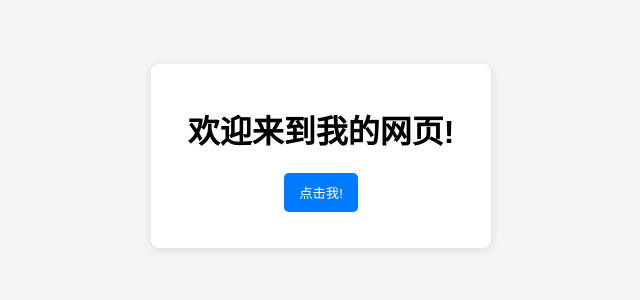
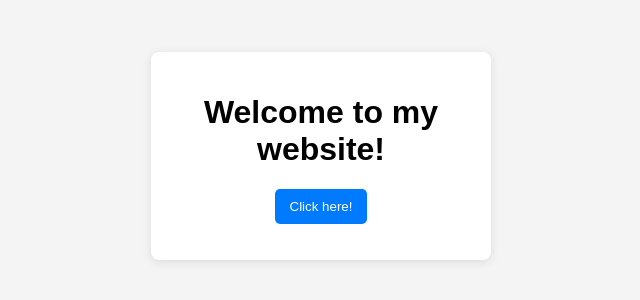
Before and after one commit to kevinzhou0105/kev-website, a plain HTML site: page index.html in a window 1280 px wide. Shown: the part 244-544 px from the top of the page, without its empty margins (319-959 px from the left). Drawn offline with Linux system fonts and the light colour scheme.

Commit message:
Update index.html

```diff
--- a/index.html
+++ b/index.html
@@ -38,14 +38,14 @@
 </head>
 <body>
     <div class="container">
-        <h1>欢迎来到我的网页!</h1>
-        <button id="myButton">点击我!</button>
+        <h1>Welcome to my website!</h1>
+        <button id="myButton">Click here!</button>
         <p id="message" style="margin-top: 15px;"></p>
     </div>
 
     <script>
         document.getElementById("myButton").onclick = function() {
-            document.getElementById("message").innerText = "您点击了按钮!";
+            document.getElementById("message").innerText = "LFG!";
         };
     </script>
 </body>
```
